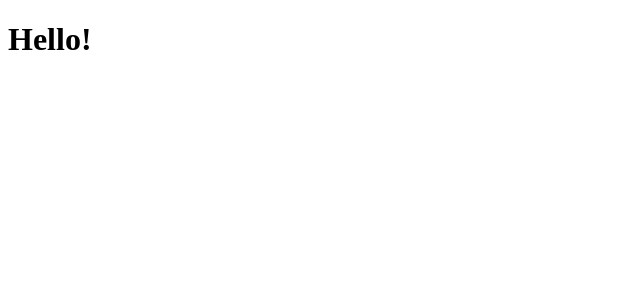
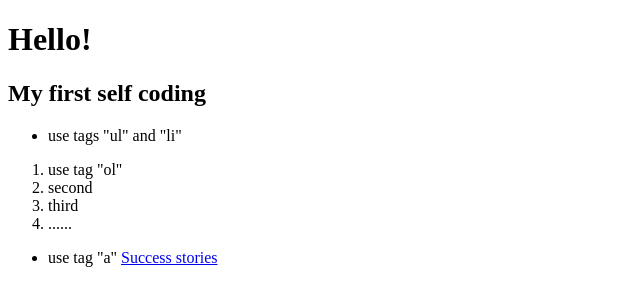
Before and after one commit to AntonPanshelun/Tutorial, a plain HTML site: page index.html in a window 1280 px wide. Shown: the whole page, without its empty margins (0-640 px from the left). Drawn offline with Linux system fonts and the light colour scheme.

Commit message:
Додав використання тегів

```diff
--- a/index.html
+++ b/index.html
@@ -8,5 +8,18 @@
 </head>
 <body>
     <h1>Hello!</h1>
+    <h2>My first self coding</h2>
+    <ul>
+        <li>use tags "ul" and "li"</li>
+    </ul>
+    <ol>
+        <li>use tag "ol"</li>
+        <li>second</li>
+        <li>third</li>
+        <li>......</li>
+    </ol>
+    <ul>
+        <li>use tag "a" <a href="https://goit.ua/istorii-uspeha/">Success stories</a></li>
+    </ul>
 </body>
 </html>
```
